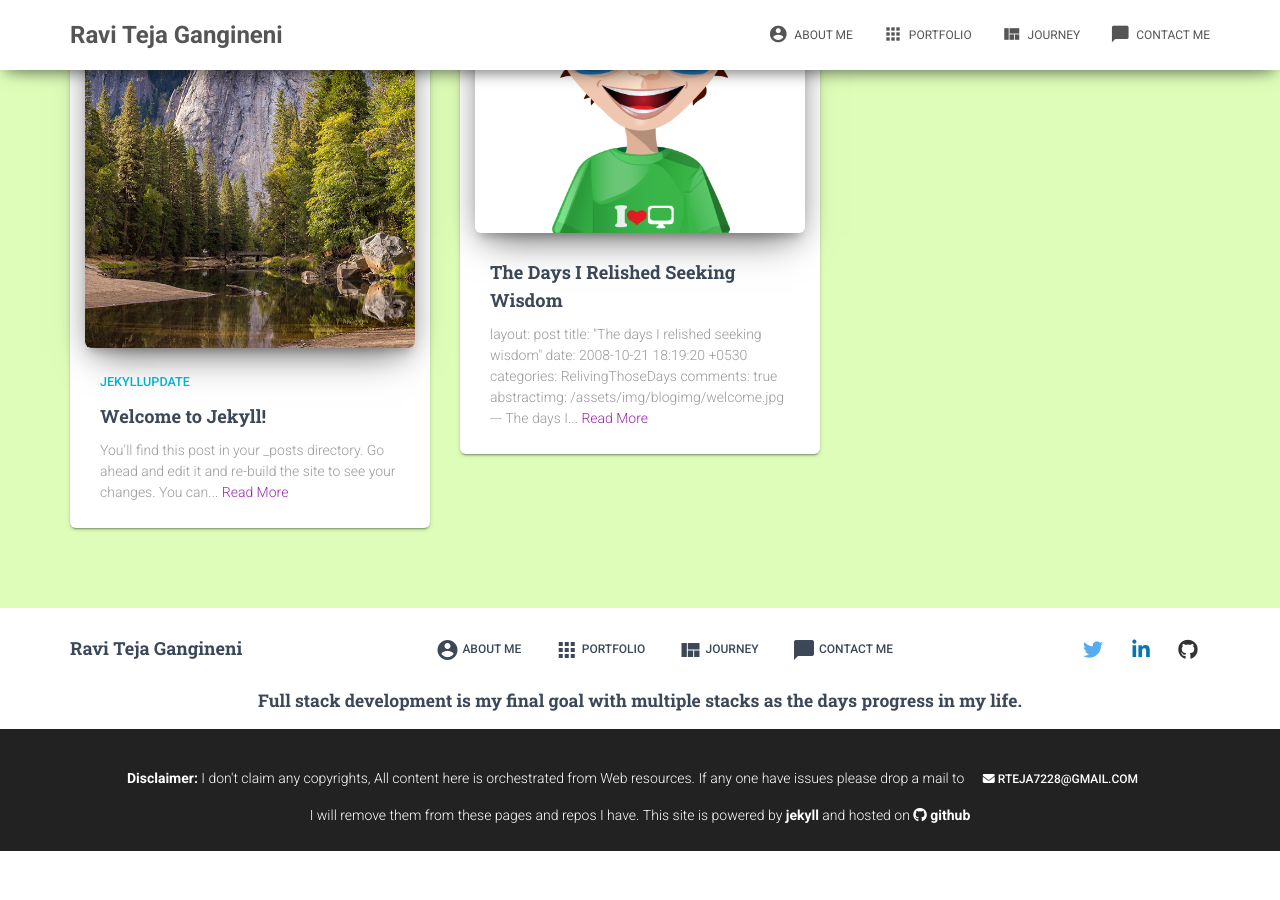
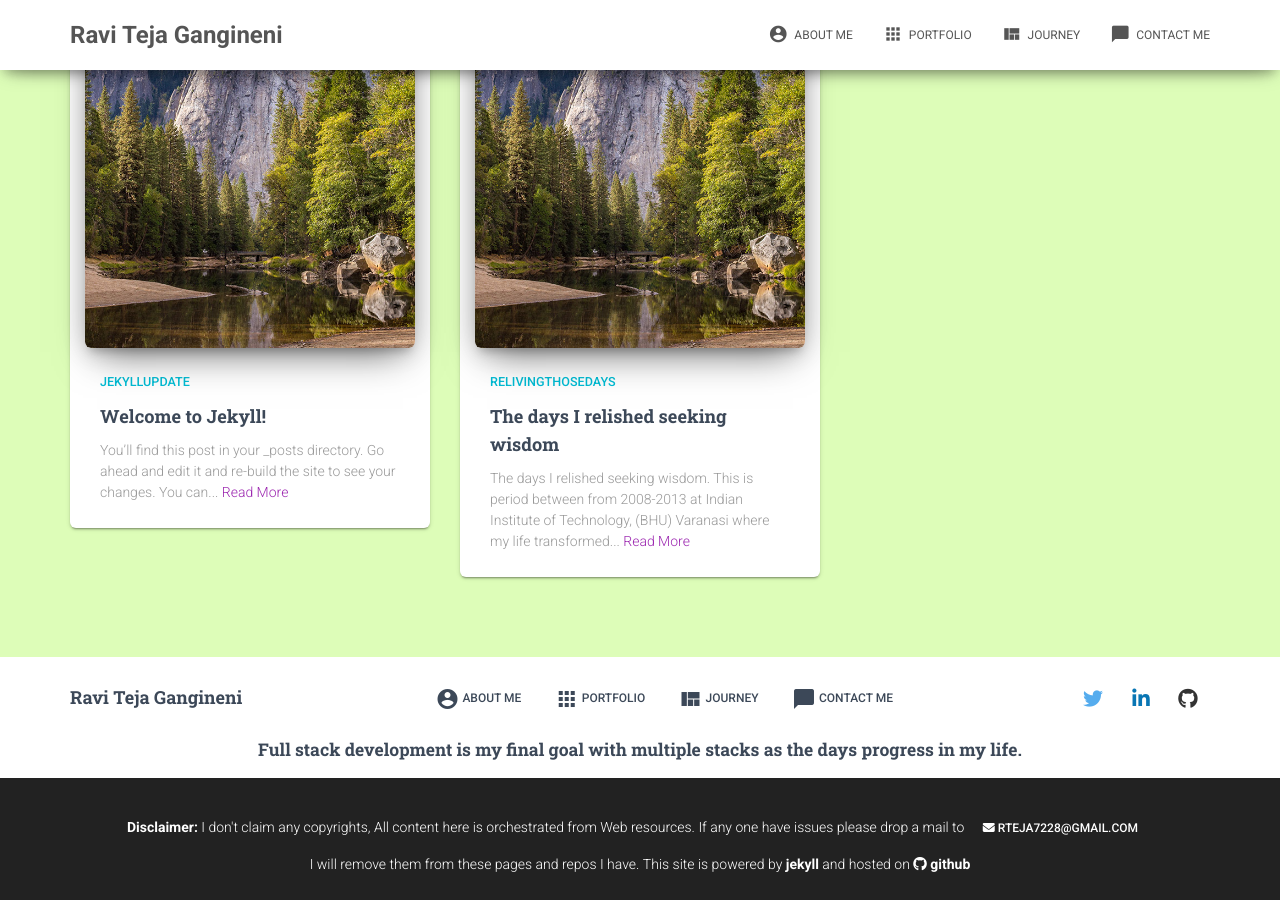
Before and after one commit to rteja91/rteja91.github.io, a Jekyll site: the page built from index.html, in a window 1280 px wide and 900 px high, scrolled down 3803 px. Built offline with Jekyll 4.4.1, drawn with Linux system fonts in a browser that asks for light colours; nearby versions of some CDN libraries; before the commit the page ends 4654 px from its top, so only the background shows below that.

Commit message:
updated the meta to apply template

```diff
--- a/_posts/2013-10-21-The-days-I-relished-seeking-wisdom.html
+++ b/_posts/2013-10-21-The-days-I-relished-seeking-wisdom.html
@@ -1,13 +1,11 @@
-<hr>
-
-<pre><code>layout: post
+---
+layout: post
 title:  "The days I relished seeking wisdom"
 date:   2008-10-21 18:19:20 +0530
 categories: RelivingThoseDays
 comments: true
 abstractimg: /assets/img/blogimg/welcome.jpg
 ---
-</code></pre>
 
 <h1 id="the-days-i-relished-seeking-wisdom">The days I relished seeking wisdom.</h1>
 
```
